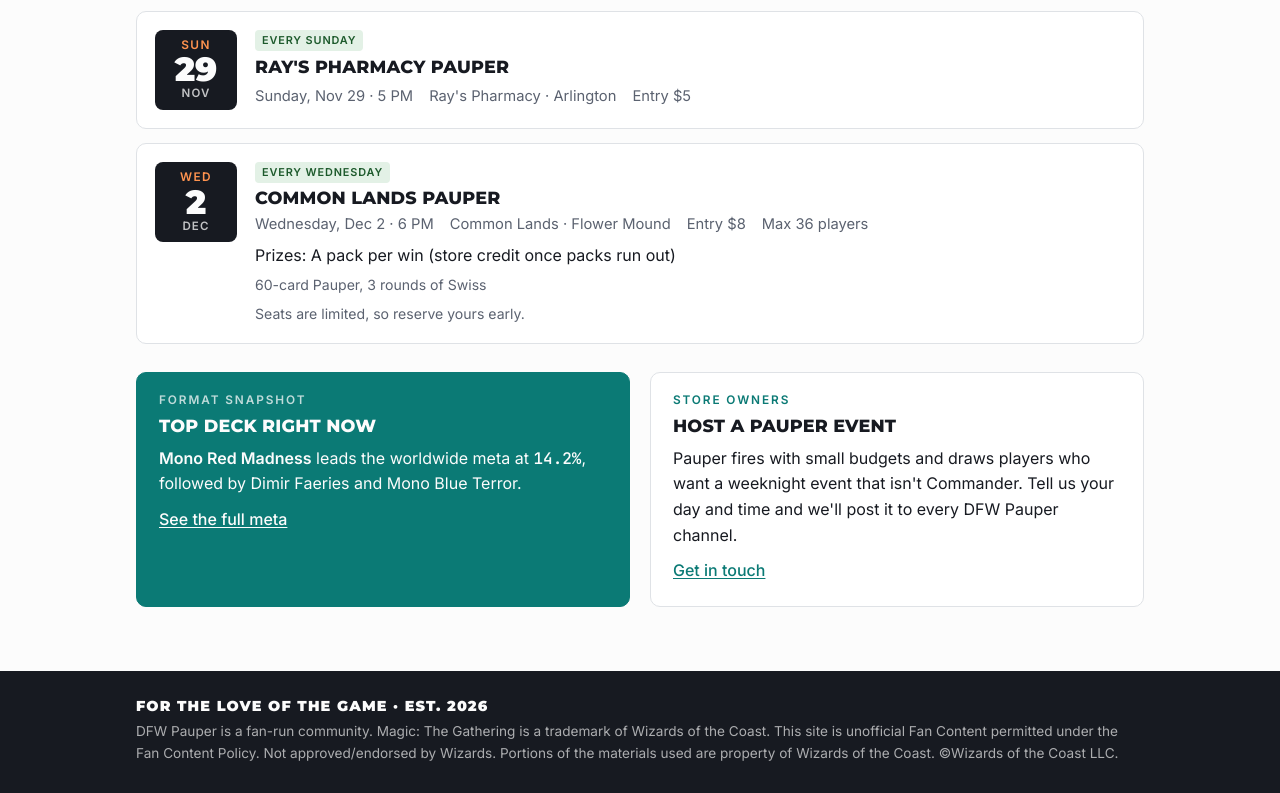
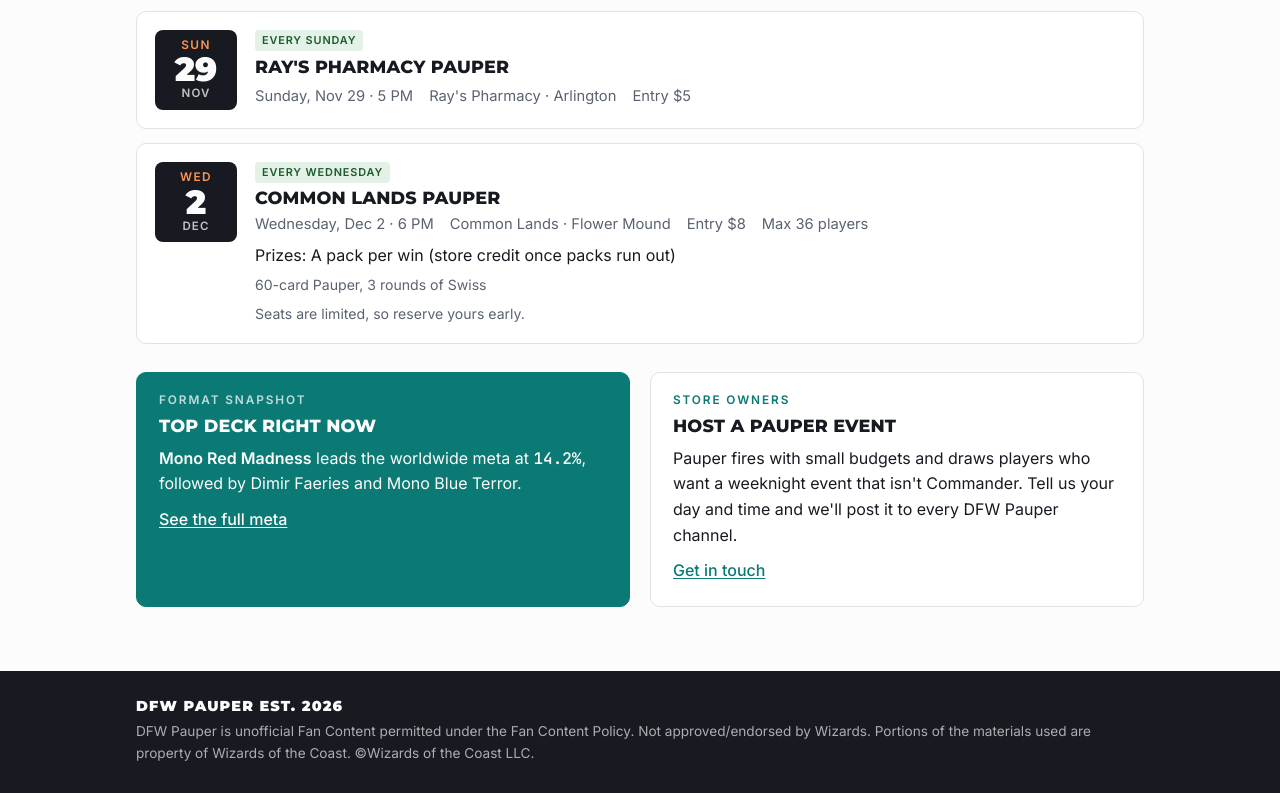
Before and after one commit to Stephasaur/dfw-pauper, a plain HTML site: page index.html in a window 1280 px wide. Shown: the part 1116-1909 px from the top of the page. Drawn offline with Linux system fonts and the light colour scheme.

Commit message:
Update footer to DFW Pauper Est. 2026 and the Fan Content Policy notice
Co-Authored-By: Claude Opus 5.5 <noreply@anthropic.com>
Claude-Session: https://claude.ai/code/session_01Jc3YuAYH3cVedWvoerRNsA

```diff
--- a/index.html
+++ b/index.html
@@ -629,8 +629,8 @@ footer .motto { font: 900 .9rem/1 var(--display); text-transform: uppercase; let
 
 <footer>
   <div class="wrap">
-    <div class="motto">For the love of the game · Est. 2026</div>
-    <div><span data-site="name">DFW Pauper</span> is a fan-run community. Magic: The Gathering is a trademark of Wizards of the Coast. This site is unofficial Fan Content permitted under the Fan Content Policy. Not approved/endorsed by Wizards. Portions of the materials used are property of Wizards of the Coast. ©Wizards of the Coast LLC.</div>
+    <div class="motto"><span data-site="name">DFW Pauper</span> Est. 2026</div>
+    <div><span data-site="name">DFW Pauper</span> is unofficial Fan Content permitted under the Fan Content Policy. Not approved/endorsed by Wizards. Portions of the materials used are property of Wizards of the Coast. ©Wizards of the Coast LLC.</div>
   </div>
 </footer>
 
```
